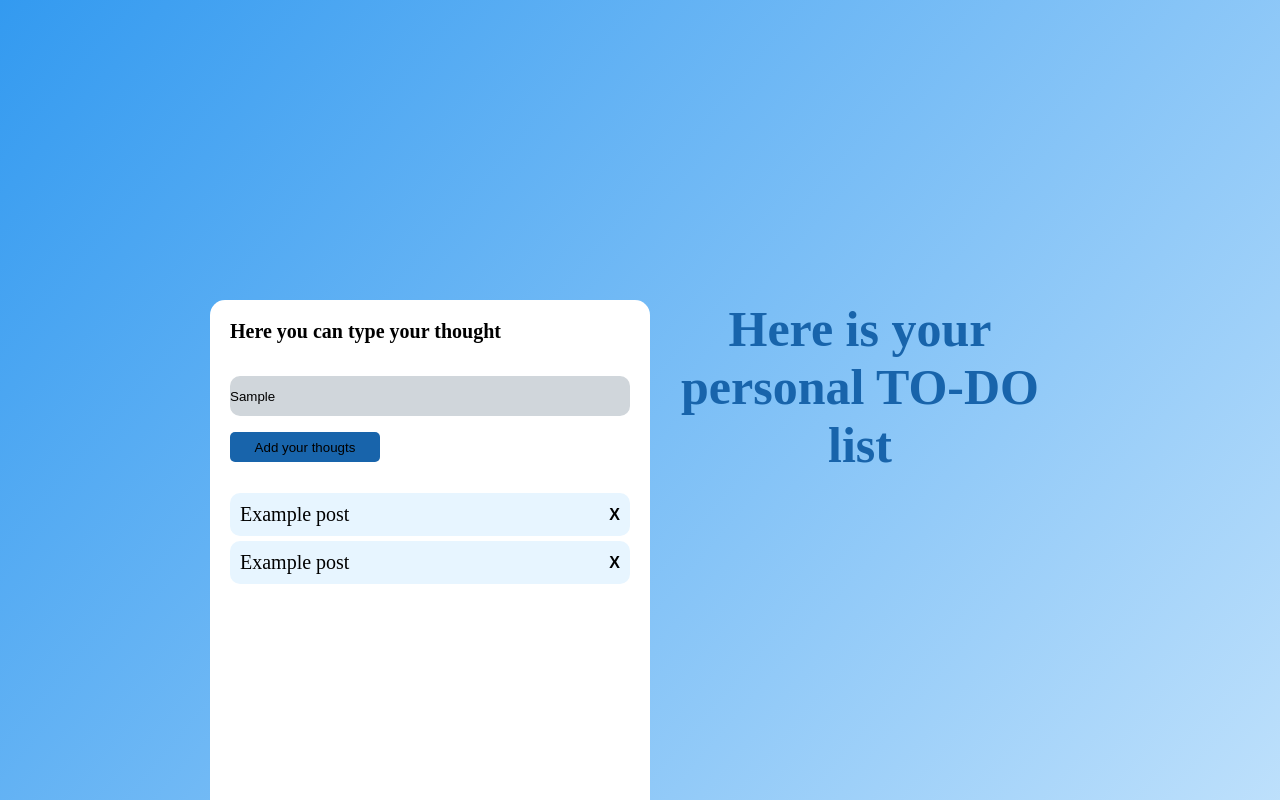
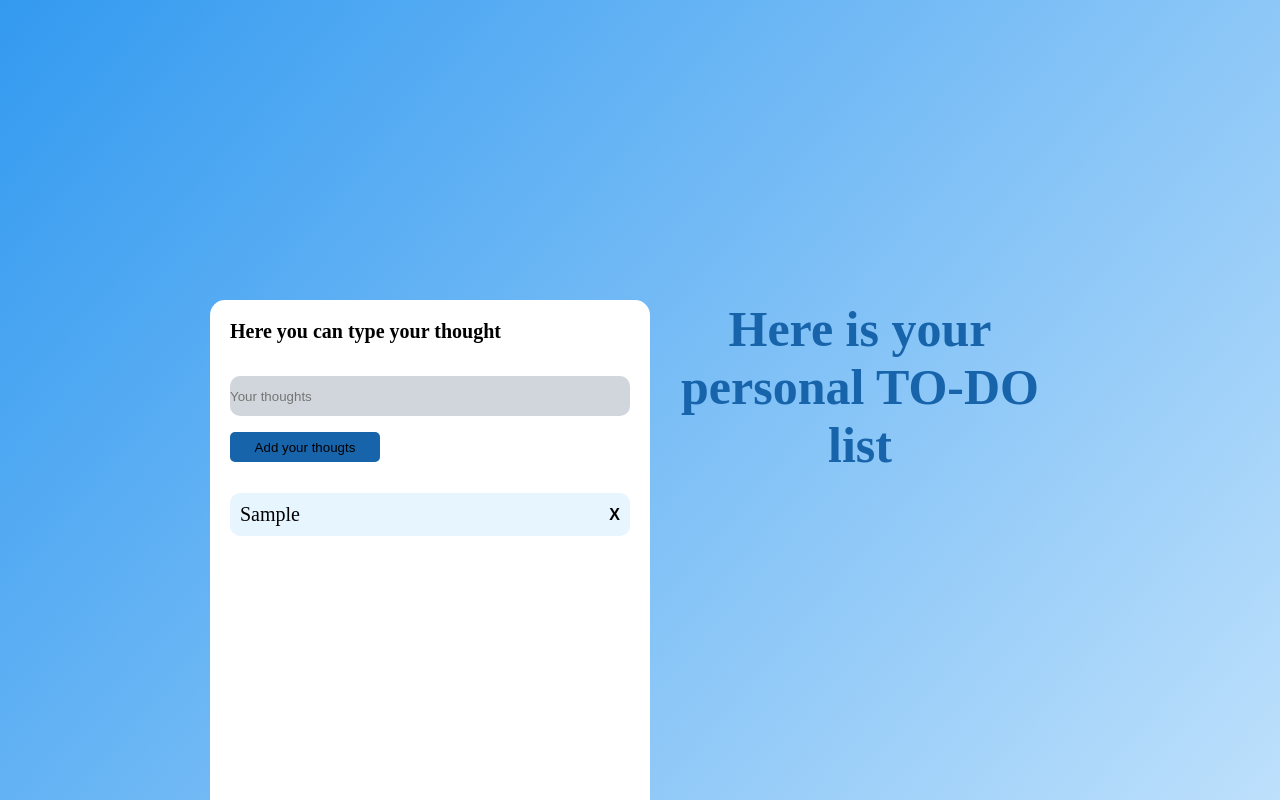
Before and after one commit to FlamingShali/Todo-list, a website: page index.html in a window 1280 px wide. Both pictures are taken after typing "Sample" into the empty fields and a click on the button "Add your thougts". Shown: the top 800 px of the page. Drawn offline with Linux system fonts and the light colour scheme.

Commit message:
added script

```diff
--- a/index.html
+++ b/index.html
@@ -1,5 +1,6 @@
 <!DOCTYPE html>
 <html lang="en">
+
 <head>
     <meta charset="UTF-8">
     <meta name="viewport" content="width=device-width, initial-scale=1.0">
@@ -11,6 +12,7 @@
 
     <title>Todo list &mdash; Just post your thoughts</title>
 </head>
+
 <body>
     <h1 class="heading-primary">Here is your personal TO-DO list</h1>
     <div class="todo-box">
@@ -18,15 +20,9 @@
         <input type="text" class="todo-input" placeholder="Your thoughts">
         <label for="Type your thought inside input field" class="todo-description"></label>
         <ul class="posts-list">
-                <li class="posts-list__post"><p>Example post</p>
-                    <button class="btn-remove">X</button>
-                </li>
-                <li class="posts-list__post"><p>Example post</p>
-                    <button class="btn-remove">X</button>
-                </li>
         </ul>
-
         <button class="btn-add">Add your thougts</button>
     </div>
 </body>
+
 </html>
--- a/script.js
+++ b/script.js
@@ -1,3 +1,39 @@
-const inputField = document.querySelector('.todo-input')
+const inputField = document.querySelector(".todo-input");
+const addBtn = document.querySelector(".btn-add");
+const list = document.querySelector(".posts-list");
+const btnRemove = document.querySelector(".btn-remove");
 
-let
+const addPost = function () {
+  if (inputField.value === "") {
+    alert("There is no text to add. Write some of your thoughts");
+  } else {
+    let li = document.createElement("li");
+    li.classList.add("posts-list__post");
+    li.innerHTML = `
+                <p>${inputField.value}</p>
+                <button class="btn-remove">X</button>
+    `;
+    list.appendChild(li);
+  }
+  inputField.value = "";
+  saveData();
+};
+
+addBtn.addEventListener("click", addPost);
+
+list.addEventListener("click", function (e) {
+  if (e.target.tagName === "BUTTON") {
+    e.target.parentElement.remove();
+    saveData();
+  }
+});
+
+function saveData() {
+  localStorage.setItem("data", list.innerHTML);
+}
+
+function showList() {
+  list.innerHTML = localStorage.getItem("data");
+}
+
+showList()
```
Also changed, not shown: README.md. Lines whose indentation alone changed are shown as unchanged.
